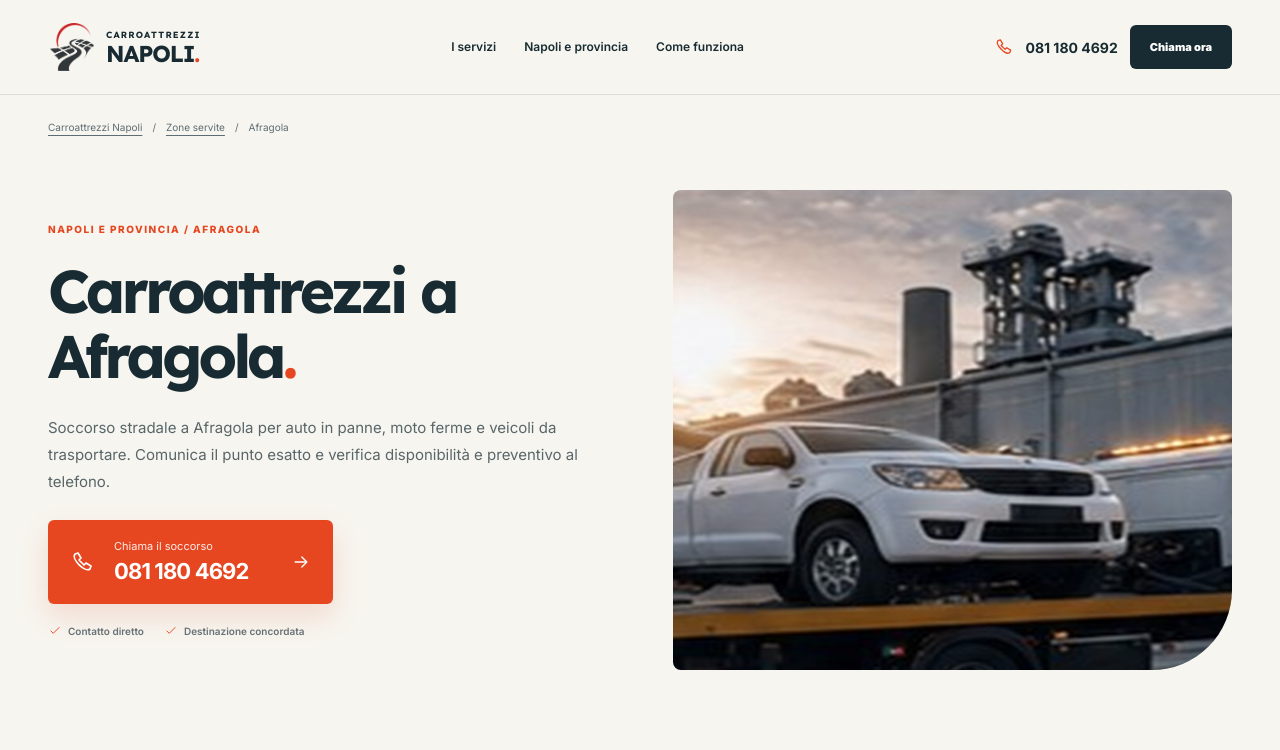
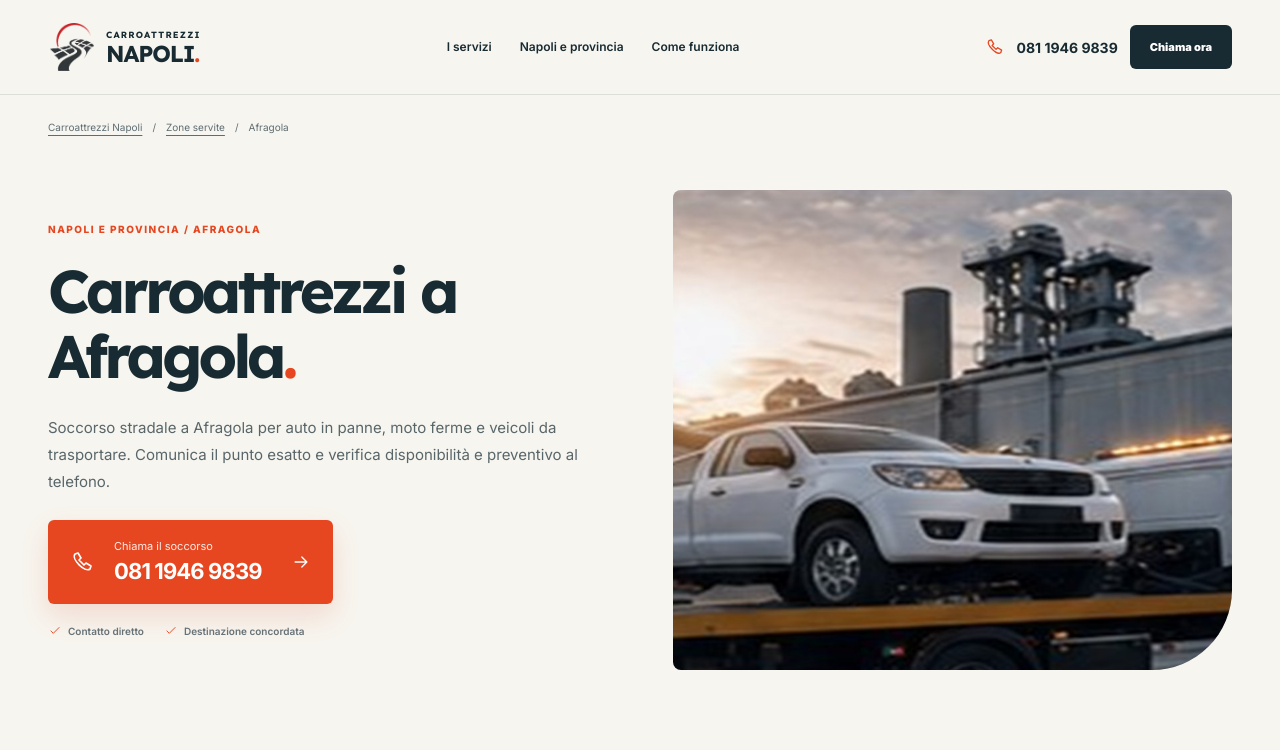
Before and after one commit to alessio-aesthetic/carroattrezzinapoli24.it, a Next.js app: page /zone/afragola/ in a window 1280 px wide. Shown: the top 750 px of the page. Built offline with nearby package versions, Linux system fonts and the light colour scheme.

Commit message:
Aggiorna il numero di telefono di Napoli

```diff
--- a/src/data/site.ts
+++ b/src/data/site.ts
@@ -1,13 +1,13 @@
 export const site = {
     "domain":  "carroattrezzinapoli24.it",
     "template":  "keynote",
-    "description":  "Carroattrezzi a Napoli e soccorso stradale H24: traino auto, recupero moto e veicoli in panne. Chiama 081 180 4692 per disponibilità e preventivo.",
-    "tel":  "+390811804692",
+    "description":  "Carroattrezzi a Napoli e soccorso stradale H24: traino auto, recupero moto e veicoli in panne. Chiama 081 1946 9839 per disponibilità e preventivo.",
+    "tel":  "+3908119469839",
     "city":  "Napoli",
     "name":  "Carroattrezzi Napoli",
     "address":  "Via Professor Filippo Manna, 7, 80013 Casalnuovo di Napoli NA",
     "title":  "Carroattrezzi a Napoli H24 | Soccorso stradale a Napoli",
-    "phone":  "081 180 4692",
+    "phone":  "081 1946 9839",
     "email":  "assistenza@carroattrezzinapoli24.it"
 } as const
 
@@ -122,7 +122,7 @@ export const zones = [
 export const faqs = [
   {
     "question": "Quanto costa un carroattrezzi a Napoli?",
-    "answer": "Il prezzo dipende da posizione, tipo e condizioni del mezzo, difficoltà di carico, orario e tragitto. Chiama 081 180 4692 e chiedi un preventivo con le voci incluse prima di confermare."
+    "answer": "Il prezzo dipende da posizione, tipo e condizioni del mezzo, difficoltà di carico, orario e tragitto. Chiama 081 1946 9839 e chiedi un preventivo con le voci incluse prima di confermare."
   },
   {
     "question": "Il soccorso stradale a Napoli è disponibile H24?",
```
